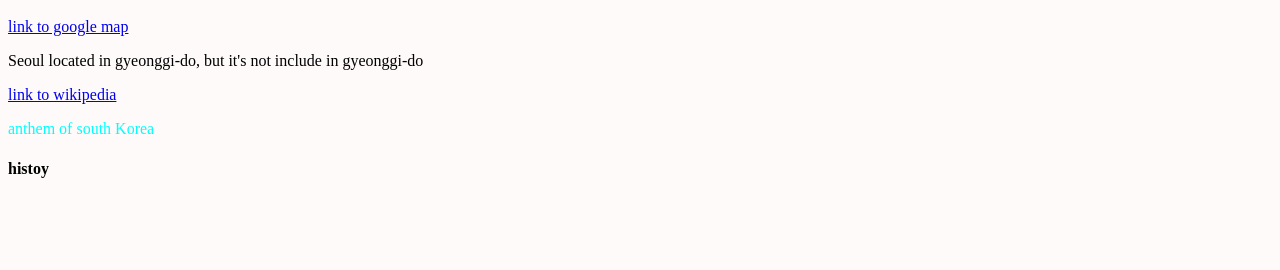
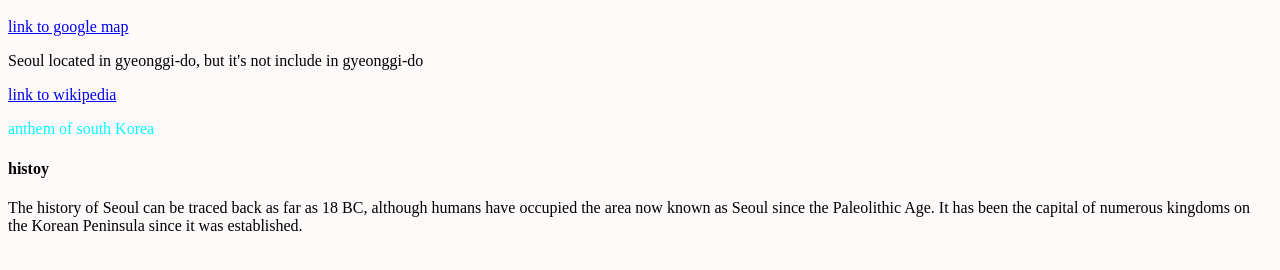
Before and after one commit to MTHS-ICD2O-1-2023/ICD2O-Unit-1-03-yoochan-han, a plain HTML site: page index.html in a window 1280 px wide. Shown: the part 234-504 px from the top of the page. Drawn offline with Linux system fonts and the light colour scheme.

Commit message:
added history

```diff
--- a/index.html
+++ b/index.html
@@ -21,6 +21,10 @@
         <p style="color: aqua;"> anthem of south Korea</p>
       </div>
     <h4> histoy </h4>
+    <p>The history of Seoul can be traced back as far as 18 BC,
+      although humans have occupied the area now known as Seoul since
+      the Paleolithic Age.
+      It has been the capital of numerous kingdoms on the Korean Peninsula since it was established.</p>
       <div>
 
       </div>
```
